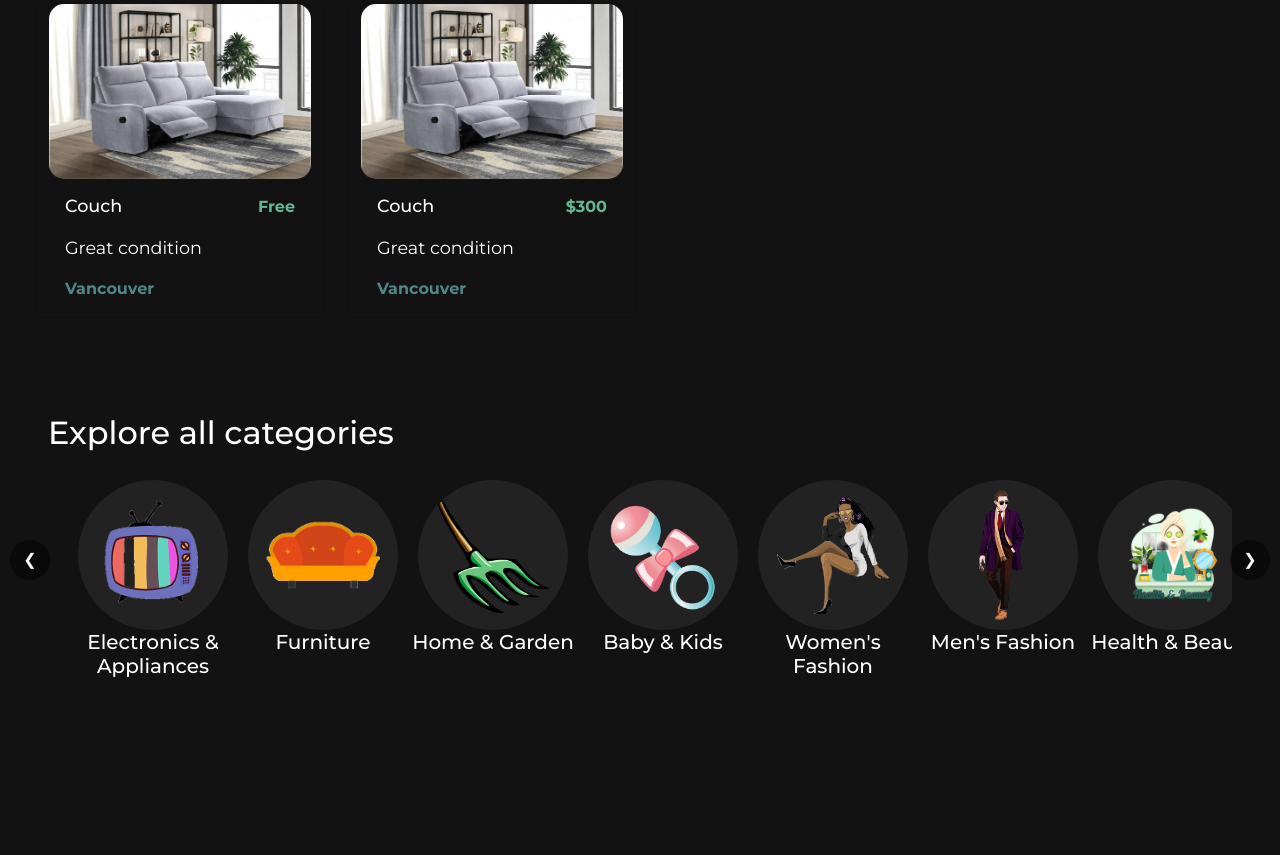
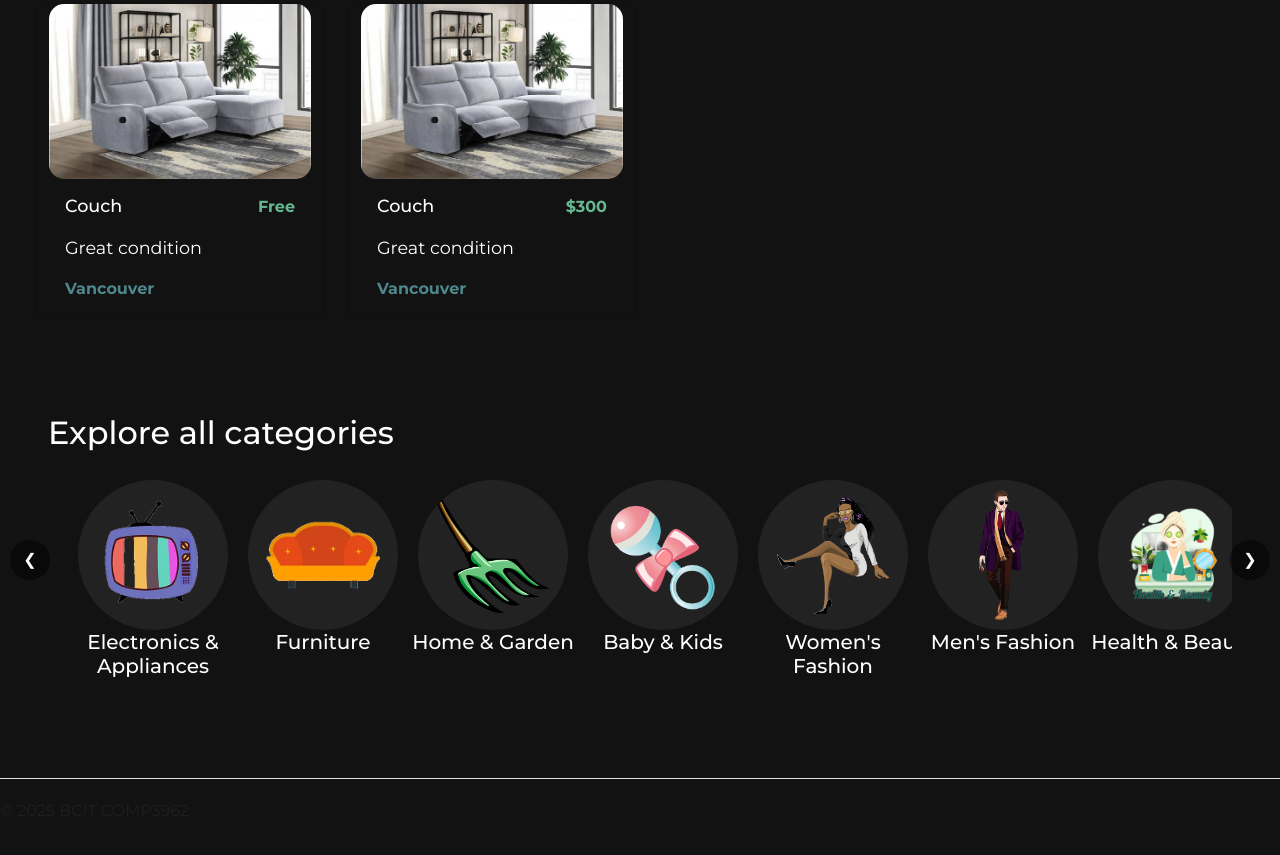
Before and after one commit to Miryeong1235/Cloud-Computing-Term-Project, a plain HTML site: page index.html in a window 1280 px wide. Shown: the part 891-1746 px from the top of the page. Before the commit the page ends 1645 px from the top, so only its background shows below. Drawn offline with nearby package versions, Linux system fonts and the light colour scheme.

Commit message:
Create footer.html

```diff
--- /dev/null
+++ b/footer.html
@@ -0,0 +1,9 @@
+<footer class="d-flex flex-wrap justify-content-between align-items-center py-3 my-4 border-top">
+    <p class="col-md-4 mb-0 text-muted">&copy; 2025 BCIT COMP3962</p>
+    <a href="/"
+        class="col-md-4 d-flex align-items-center justify-content-center mb-3 mb-md-0 me-md-auto link-dark text-decoration-none">
+        <svg class="bi me-2" width="40" height="32">
+            <use xlink:href="#bootstrap" />
+        </svg>
+    </a>
+</footer>
--- /dev/null
+++ b/footer.js
@@ -0,0 +1,9 @@
+// to be included in the head of all pages that need the navigation bar
+document.addEventListener("DOMContentLoaded", function () {
+    fetch("footer.html")
+        .then(response => response.text())
+        .then(data => {
+            document.getElementById("footer-container").innerHTML = data;
+        })
+        .catch(error => console.error("Error loading footer:", error));
+});
--- a/index.html
+++ b/index.html
@@ -56,7 +56,8 @@
         <div class="position-absolute top-0 start-0 w-100 h-100 bg-black opacity-50"></div>
 
         <!-- Hero Content -->
-        <div class="container position-relative z-1 d-flex flex-column justify-content-center align-items-start h-100 text-white">
+        <div
+            class="container position-relative z-1 d-flex flex-column justify-content-center align-items-start h-100 text-white">
             <h1 class="display-3 fw-bold">Welcome to ReloCash</h1>
             <p class="lead w-50">
                 The Marketplace for Movers!
@@ -217,6 +218,8 @@
         <button class="scroll-btn right-btn" onclick="scrollRight()">❯</button>
     </div>
 
+    <div id="footer-container"></div>
+
     <!---------------------------------------------->
     <!-- Your own JavaScript functions go here    -->
     <!---------------------------------------------->
@@ -234,6 +237,8 @@
     <!-- Link to scripts of your own -->
     <!-- <script src="./scripts/script.js"></script> -->
     <script src="nav.js"></script>
+    <script src="footer.js"></script>
+
 
 </body>
 
```
Also changed, not shown: about_us_page.html (+2 -11 lines), add_item.html (+2 -1 lines), item_page.html (+3 -0 lines), sign_in.html (+2 -1 lines), sign_up.html (+2 -1 lines), skeleton.html (+2 -10 lines), user_profile.html (+3 -0 lines). Lines whose indentation alone changed are shown as unchanged.
